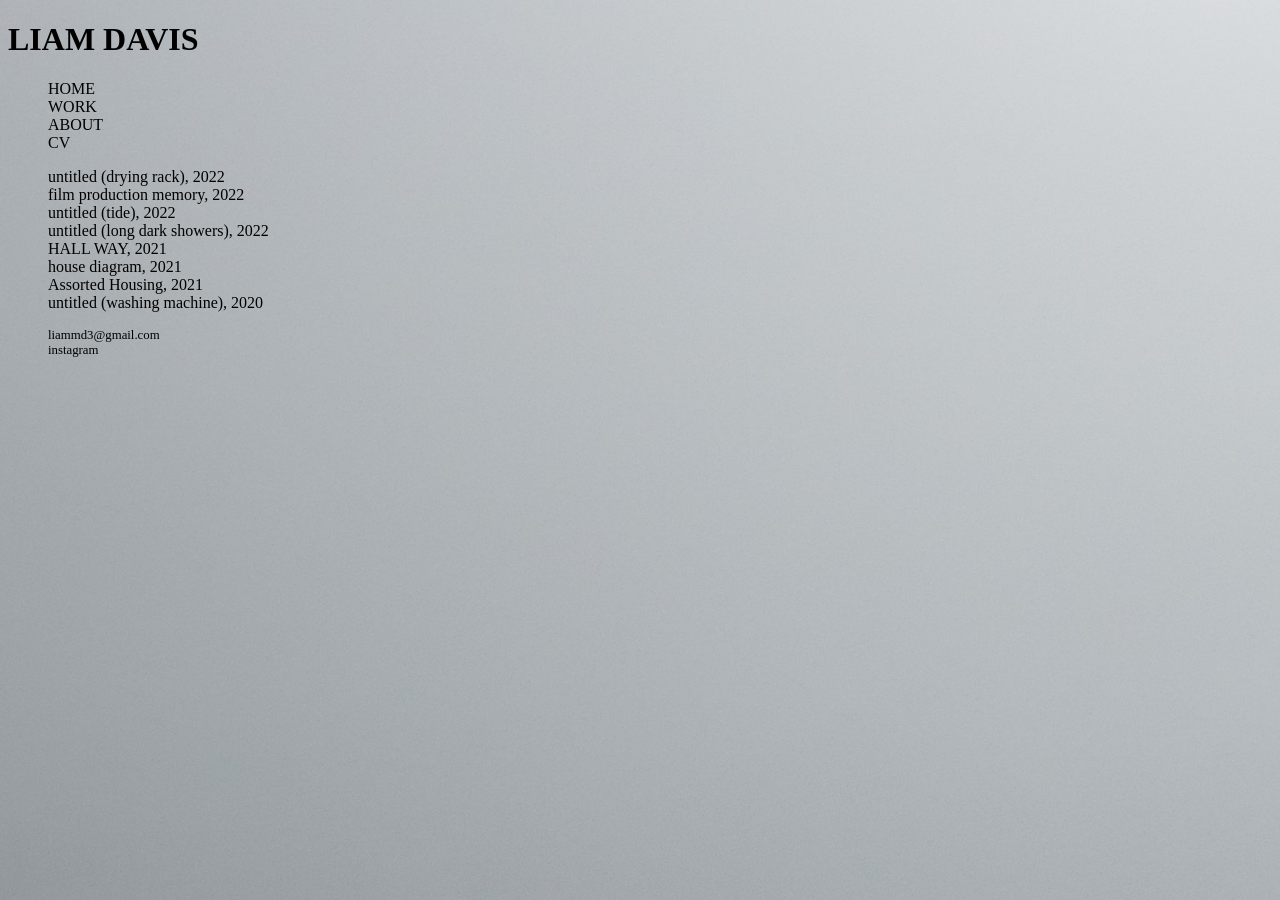
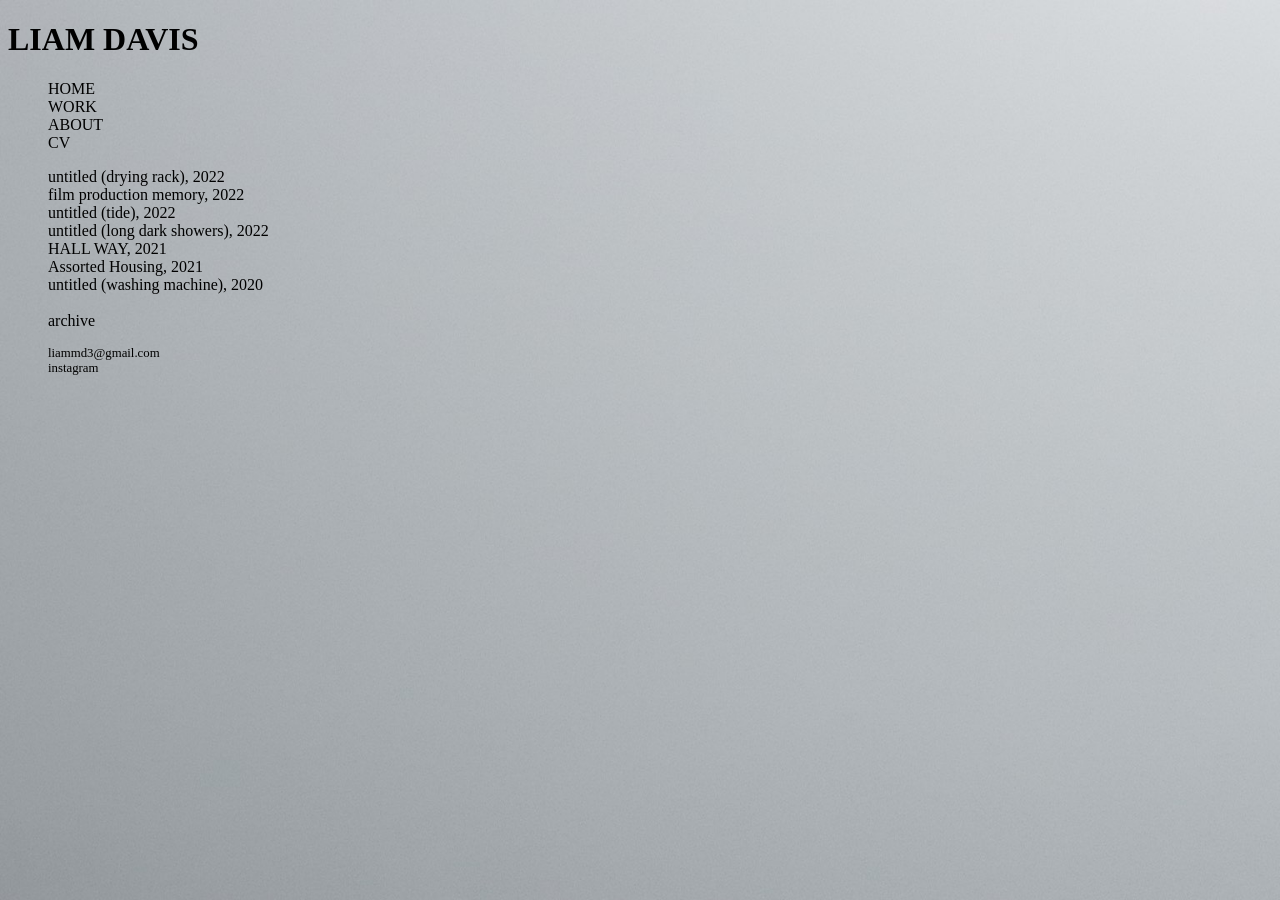
Before and after one commit to liammdavis/liammdavis.github.io, a Jekyll site: the page built from work/index.html, in a window 1280 px wide. Built offline with Jekyll 4.4.1, drawn with Linux system fonts in a browser that asks for light colours.

Commit message:
Update index.html

```diff
--- a/work/index.html
+++ b/work/index.html
@@ -11,9 +11,11 @@ title: WORK
 	        		<li><a href="/work/tide">untitled (tide), 2022</a></li>
 		        	<li><a href="/work/bathroom">untitled (long dark showers), 2022</a></li>
 	        		<li><a href="/work/hallway">HALL WAY, 2021</a></li>
-	        		<li><a href="/work/diagram">house diagram, 2021</a></li>
+
 				<li><a href="/work/housing">Assorted Housing, 2021</a></li>
 				<li><a href="/work/machine">untitled (washing machine), 2020</a></li>
+				<br>
+				<li><a href="/work/archive">archive</a></li>
 				<!--
 				not sure if I want this one on the site
 				<li><a href="/houses">photos of houses, 2020-</a></li>
```
